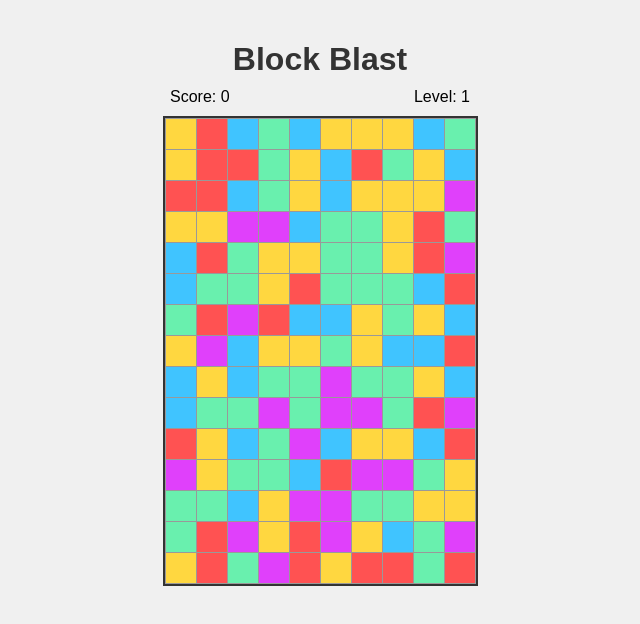
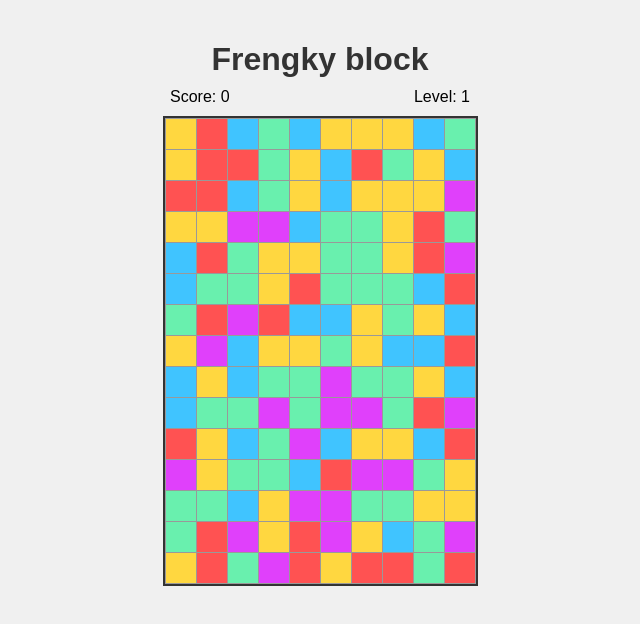
Before and after one commit to rvalldi1225/block-cisttts, a plain HTML site: page index.html in a window 1280 px wide. Shown: the whole page, without its empty margins (320-960 px from the left). Drawn offline with Linux system fonts and the light colour scheme.

Commit message:
Update index.html

```diff
--- a/index.html
+++ b/index.html
@@ -88,7 +88,7 @@
     </style>
 </head>
 <body>
-    <h1>Block Blast</h1>
+    <h1>Frengky block</h1>
     <div id="game-info">
         <div>Score: <span id="score">0</span></div>
         <div>Level: <span id="level">1</span></div>
```
